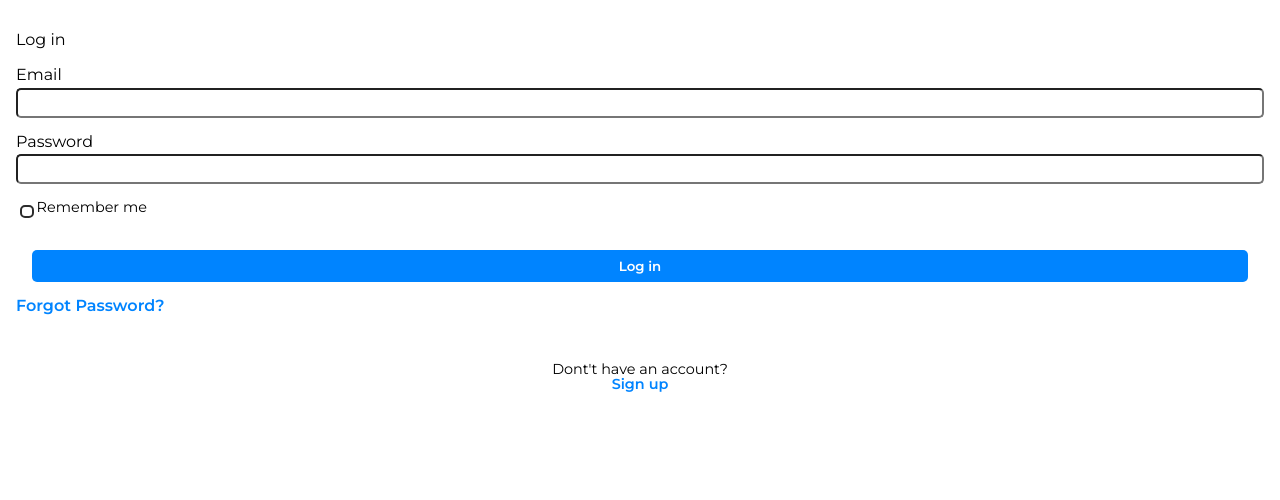
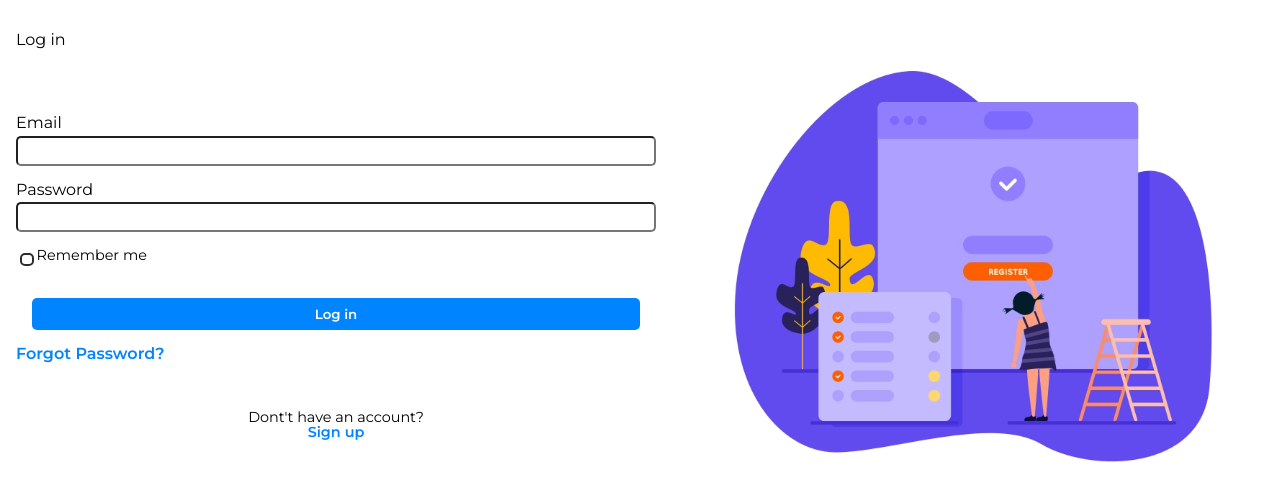
Before and after one commit to GhazalehNiazi/e-commerce-, a React (Create React App) app: page / in a window 1280 px wide. Both pictures are taken after a click on the link "Log in". Shown: the top 500 px of the page. Built offline with nearby package versions, Linux system fonts and the light colour scheme.

Commit message:
updated register page

```diff
--- a/src/components/register/SignInForm.js
+++ b/src/components/register/SignInForm.js
@@ -2,7 +2,8 @@ import React from "react";
 
 function SignInForm(props) {
   return (
-    <React.Fragment>
+    <div>
+
       <div>Log in</div>
       <form className="sign" onSubmit={props.onChangeMethod} >
         <label>Email</label>
@@ -28,7 +29,7 @@ function SignInForm(props) {
           Sign up
         </a>
       </div>
-    </React.Fragment>
+    </div>
   );
 }
 
--- a/src/components/styles/css/main.css
+++ b/src/components/styles/css/main.css
@@ -65,11 +65,26 @@ a {
   align-content: center;
   padding: 2rem 1rem;
 }
+@media (min-width: 768px) {
+  .register {
+    display: flex;
+    flex-direction: row;
+    justify-content: space-between;
+    align-content: baseline;
+  }
+}
 
 .imageContainer {
   width: 90vw;
   align-self: center;
   display: none;
+}
+@media (min-width: 768px) {
+  .imageContainer {
+    display: block;
+    width: 45vw;
+    padding-top: 1rem;
+  }
 }
 .imageContainer img {
   width: 100%;
@@ -81,6 +96,14 @@ a {
   justify-content: center;
   align-content: center;
   margin-top: 1.2rem;
+}
+@media (min-width: 768px) {
+  .sign {
+    width: 50vw;
+    align-self: center;
+    justify-self: center;
+    padding-top: 3rem;
+  }
 }
 .sign input {
   border-radius: 5px;
@@ -99,6 +122,8 @@ a {
 .checkbox {
   border: 2px solid #2c2c2c;
   border-radius: 0;
+  cursor: pointer;
+  padding: 0;
 }
 
 .terms {
@@ -126,6 +151,7 @@ a {
 .login {
   color: #0084FF;
   font-weight: 600;
+  cursor: pointer;
 }
 
 .button {
--- a/src/components/styles/sass/abstracts/_mixins.scss
+++ b/src/components/styles/sass/abstracts/_mixins.scss
@@ -4,3 +4,8 @@
   justify-content: $justify;
   align-content: $align;
 }
+@mixin mq($width){
+  @media (min-width:$width) {
+    @content
+  }
+}
--- a/src/components/styles/sass/abstracts/_variables.scss
+++ b/src/components/styles/sass/abstracts/_variables.scss
@@ -1,2 +1,6 @@
 $blue : #0084FF;
 $font-family: 'Montserrat', sans-serif;
+
+$tablet : 768px;
+$laptop: 1024px;
+$laptopL: 1440px;
--- a/src/components/styles/sass/components/_Register.scss
+++ b/src/components/styles/sass/components/_Register.scss
@@ -3,12 +3,20 @@
 .register {
   @include flex(column, center, center);
   padding: 2rem 1rem;
+  @include mq($tablet) {
+    @include flex(row, space-between, baseline);
+  }
   //   height: max-content;
 }
 .imageContainer {
   width: 90vw;
   align-self: center;
   display: none;
+  @include mq($tablet) {
+    display: block;
+    width: 45vw;
+    padding-top:1rem;
+  }
   & img {
     width: 100%;
   }
@@ -17,6 +25,12 @@
 .sign {
   @include flex(column, center, center);
   margin-top: 1.2rem;
+  @include mq($tablet) {
+    width: 50vw;
+    align-self: center;
+    justify-self: center;
+    padding-top:3rem;
+  }
   & input {
     border-radius: 5px;
     margin-bottom: 1rem;
@@ -34,6 +48,8 @@
 .checkbox {
   border: 2px solid rgb(44, 44, 44);
   border-radius: 0;
+  cursor: pointer;
+  padding: 0;
 }
 .terms {
   @include flex(row, flex-start, baseline);
@@ -55,4 +71,5 @@
 .login {
   color: $blue;
   font-weight: 600;
+  cursor: pointer;
 }
```
Also changed, not shown: 1 other file (tests, documents, lock files or other folders).
